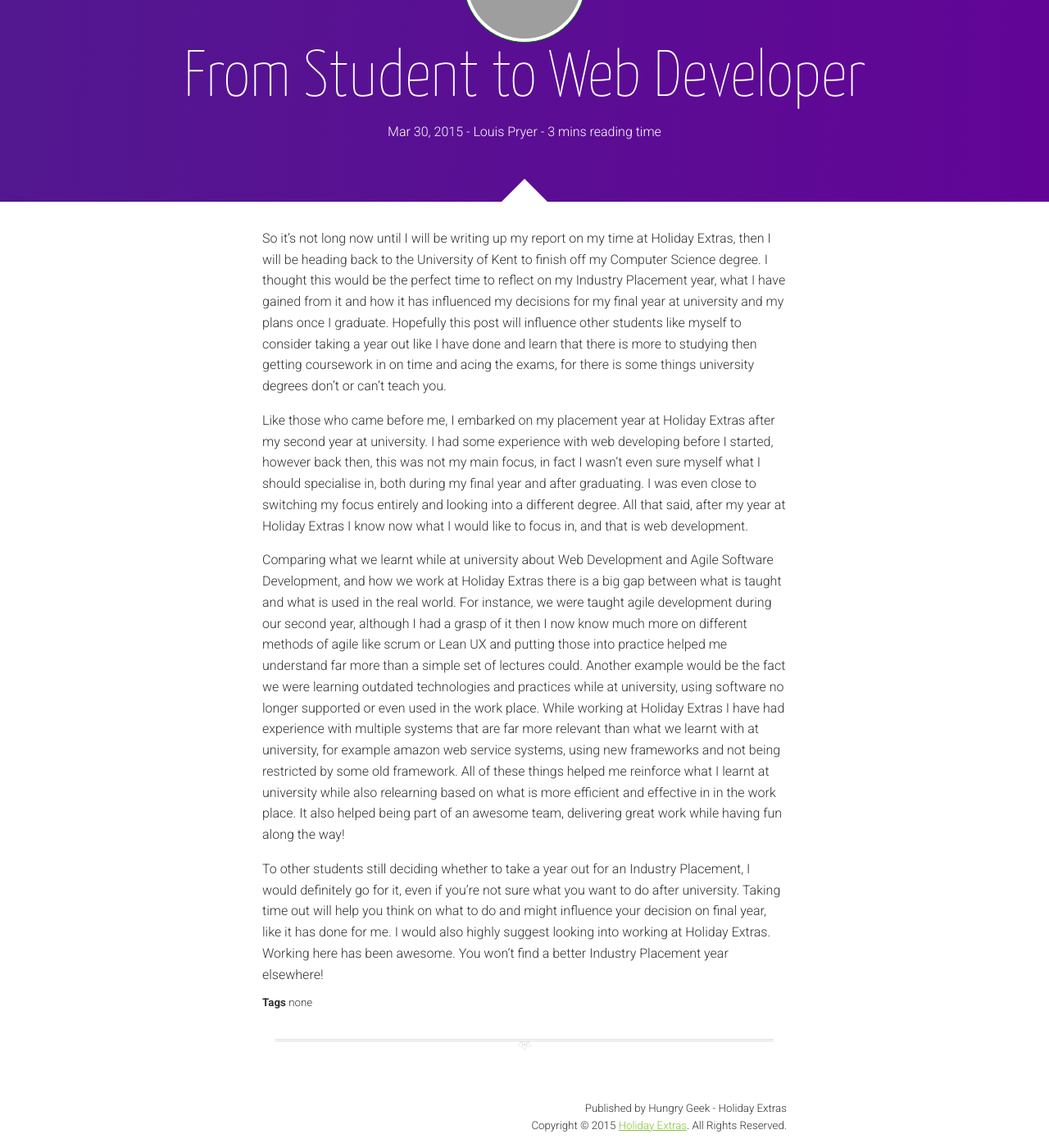
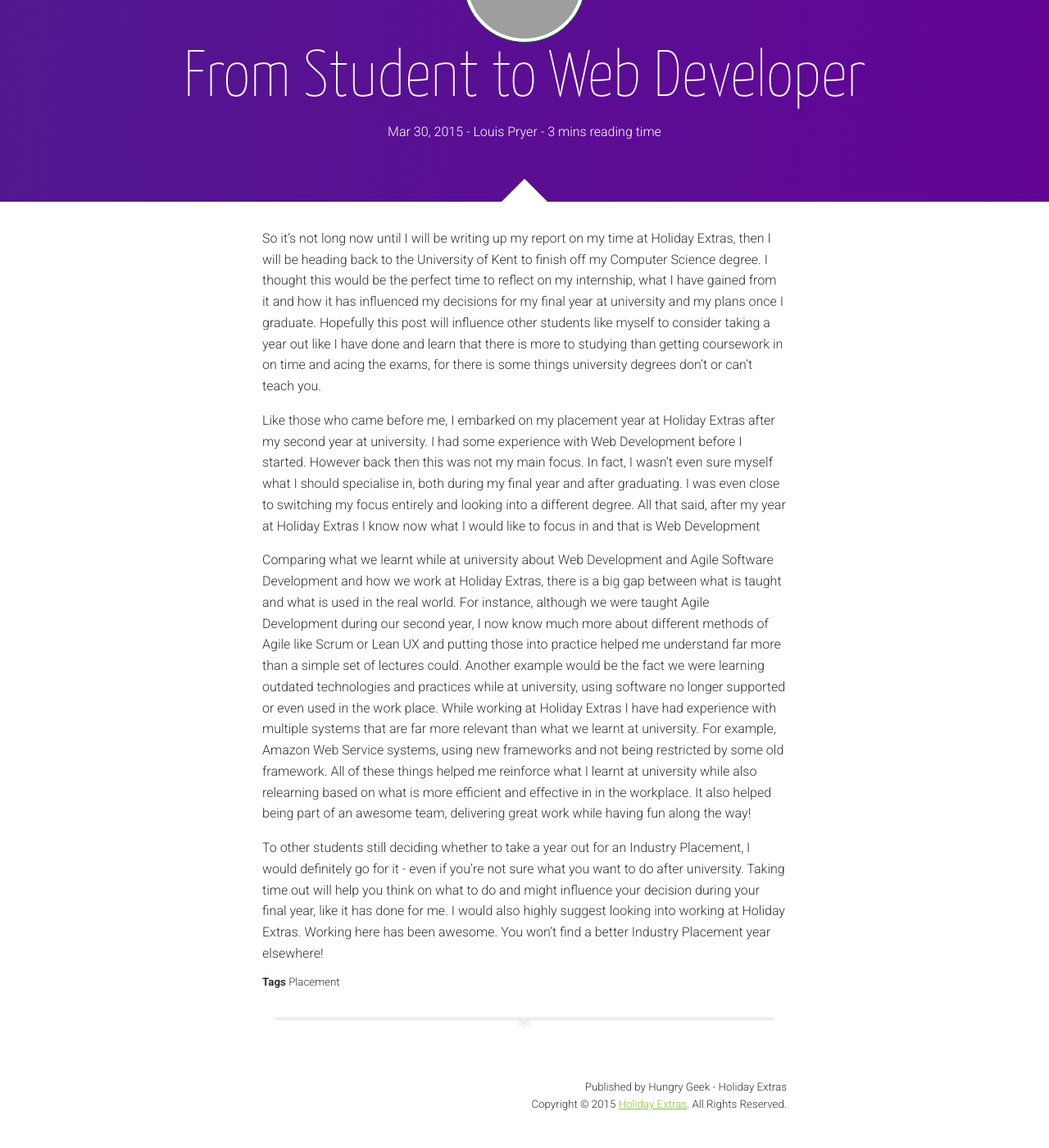
Before and after one commit to holidayextras/holidayextras.github.com, a Jekyll site: the page built from _posts/2015-03-30-From-Student-to-Web-Developer.md, in a window 1280 px wide and 1400 px high, scrolled down 194 px. Shown: the whole window at 82% size. Built offline with Jekyll 4.4.1, drawn with Linux system fonts in a browser that asks for light colours; nearby versions of some CDN libraries; comment, search, counter and statistics services are not loaded; after the commit the page ends 1568 px from its top, so only the background shows below that; grey boxes are pictures that could not be loaded.

Commit message:
Grammar updates

```diff
--- a/_posts/2015-03-30-From-Student-to-Web-Developer.md
+++ b/_posts/2015-03-30-From-Student-to-Web-Developer.md
@@ -4,14 +4,14 @@ title: From Student to Web Developer
 date: 2015-03-30 08:20:00
 categories: Misc
 author: louis_pryer
-tags: none
+tags: Placement
 comments: true
 ---
 
-So it’s not long now until I will be writing up my report on my time at Holiday Extras, then I will be heading back to the University of Kent to finish off my Computer Science degree. I thought this would be the perfect time to reflect on my Industry Placement year, what I have gained from it and how it has influenced my decisions for my final year at university and my plans once I graduate. Hopefully this post will influence other students like myself to consider taking a year out like I have done and learn that there is more to studying then getting coursework in on time and acing the exams, for there is some things university degrees don’t or can’t teach you.
+So it’s not long now until I will be writing up my report on my time at Holiday Extras, then I will be heading back to the University of Kent to finish off my Computer Science degree. I thought this would be the perfect time to reflect on my internship, what I have gained from it and how it has influenced my decisions for my final year at university and my plans once I graduate. Hopefully this post will influence other students like myself to consider taking a year out like I have done and learn that there is more to studying than getting coursework in on time and acing the exams, for there is some things university degrees don’t or can’t teach you.
 
-Like those who came before me, I embarked on my placement year at Holiday Extras after my second year at university. I had some experience with web developing before I started, however back then, this was not my main focus, in fact I wasn’t even sure myself what I should specialise in, both during my final year and after graduating. I was even close to switching my focus entirely and looking into a different degree. All that said, after my year at Holiday Extras I know now what I would like to focus in, and that is web development.
+Like those who came before me, I embarked on my placement year at Holiday Extras after my second year at university. I had some experience with Web Development before I started. However back then this was not my main focus. In fact, I wasn’t even sure myself what I should specialise in, both during my final year and after graduating. I was even close to switching my focus entirely and looking into a different degree. All that said, after my year at Holiday Extras I know now what I would like to focus in and that is Web Development
 
-Comparing what we learnt while at university about Web Development and Agile Software Development, and how we work at Holiday Extras there is a big gap between what is taught and what is used in the real world. For instance, we were taught agile development during our second year, although I had a grasp of it then I now know much more on different methods of agile like scrum or Lean UX and putting those into practice helped me understand far more than a simple set of lectures could. Another example would be the fact we were learning outdated technologies and practices while at university, using software no longer supported or even used in the work place. While working at Holiday Extras I have had experience with multiple systems that are far more relevant than what we learnt with at university, for example amazon web service systems, using new frameworks and not being restricted by some old framework. All of these things helped me reinforce what I learnt at university while also relearning based on what is more efficient and effective in in the work place. It also helped being part of an awesome team, delivering great work while having fun along the way!
+Comparing what we learnt while at university about Web Development and Agile Software Development and how we work at Holiday Extras, there is a big gap between what is taught and what is used in the real world. For instance, although we were taught Agile Development during our second year, I now know much more about different methods of Agile like Scrum or Lean UX and putting those into practice helped me understand far more than a simple set of lectures could. Another example would be the fact we were learning outdated technologies and practices while at university, using software no longer supported or even used in the work place. While working at Holiday Extras I have had experience with multiple systems that are far more relevant than what we learnt at university. For example, Amazon Web Service systems, using new frameworks and not being restricted by some old framework. All of these things helped me reinforce what I learnt at university while also relearning based on what is more efficient and effective in in the workplace. It also helped being part of an awesome team, delivering great work while having fun along the way!
 
-To other students still deciding whether to take a year out for an Industry Placement, I would definitely go for it, even if you're not sure what you want to do after university. Taking time out will help you think on what to do and might influence your decision on final year, like it has done for me. I would also highly suggest looking into working at Holiday Extras. Working here has been awesome. You won’t find a better Industry Placement year elsewhere!
+To other students still deciding whether to take a year out for an Industry Placement, I would definitely go for it - even if you're not sure what you want to do after university. Taking time out will help you think on what to do and might influence your decision during your final year, like it has done for me. I would also highly suggest looking into working at Holiday Extras. Working here has been awesome. You won’t find a better Industry Placement year elsewhere!
```
